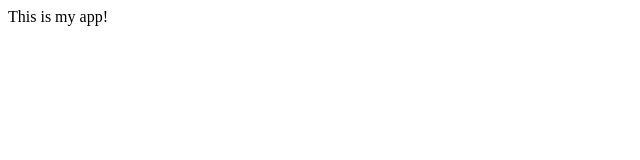
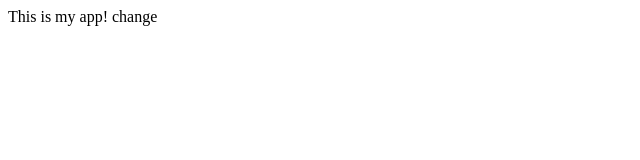
Before and after one commit to ValentynaSt/gitcource, a plain HTML site: page index.html in a window 1280 px wide. Shown: the full height of the page, 0-640 px from the left. Drawn offline with Linux system fonts and the light colour scheme.

Commit message:
second change

```diff
--- /dev/null
+++ b/dir1/app1.js
@@ -0,0 +1 @@
+console.log(123);
--- a/index.html
+++ b/index.html
@@ -7,5 +7,6 @@
 </head>
 <body>
     This is my app!
+    change
 </body>
 </html>
```
Also changed, not shown: 1 other file.
